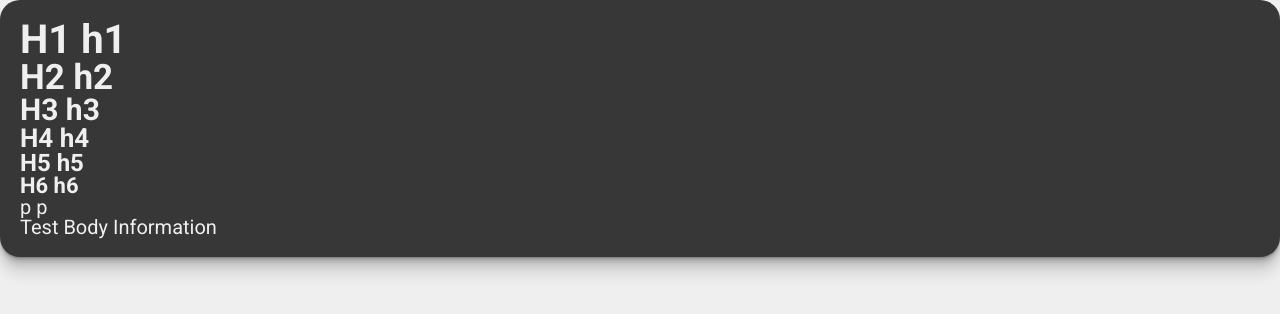
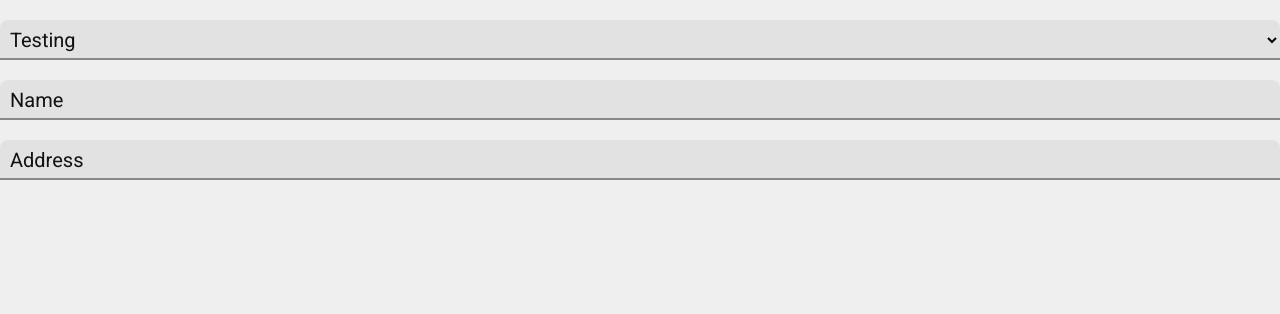
Before and after one commit to 57wng/componentLibrary, a React (Create React App) app: page / in a window 1280 px wide. Shown: the top 314 px of the page. Built offline with nearby package versions, Linux system fonts and the light colour scheme.

Commit message:
added more state functionality to Input

```diff
--- a/src/App.js
+++ b/src/App.js
@@ -1,24 +1,26 @@
 import React, {useState} from 'react';
-import Card from "./Components/Card";
+import Dropdown from "./Components/Dropdown";
+import {Input} from "./Components";
 
 const App = () => {
+    const [state, setState] = useState();
+    const [formData, setFormData] = useState({
+        name: '',
+        address: '',
+    })
+
+    const {name, address} = formData;
+
+    const change = (event) => {
+        setFormData({ ...formData, [event.target.name]: event.target.value });
+    };
+
     return <div data-test="app-component" className="App">
 
-
-        <Card
-            color={'dark'}
-            elevation={5}
-            hover={true}
-        >
-            <h1>H1 h1</h1>
-            <h2>H2 h2</h2>
-            <h3>H3 h3</h3>
-            <h4>H4 h4</h4>
-            <h5>H5 h5</h5>
-            <h6>H6 h6</h6>
-            <p>p p</p>
-            <p>Test Body Information</p>
-        </Card>
+        <Dropdown label={"Testing"} setState={(e) => setState(e)} value={state}
+                  options={[1, 2, 3, 4, 5, 6, 7, 8, 9, 10]}/>
+        <Input type={"text"}  placeholder={"Name"} onChange={(e) => setState(e)}/>
+        <Input type={"text"} value={address} name={"address"} placeholder={"Address"} onChange={(e) => change(e)}/>
 
     </div>;
 };
--- a/src/Components/Input.js
+++ b/src/Components/Input.js
@@ -1,6 +1,6 @@
 import React from 'react';
 
-const Input = ({ placeholder, value, type, required, onChange, customClass }) => {
+const Input = ({placeholder, value, type, required, name, onChange, customClass}) => {
     return (
         <div
             data-test={'input-component'}
@@ -13,11 +13,12 @@ const Input = ({ placeholder, value, type, required, onChange, customClass }) =>
                 className={'form__field'}
                 autoComplete="off"
                 id={placeholder}
+                name={name}
                 type={type === undefined ? 'text' : type}
                 value={value}
                 required={required === undefined ? false : true}
                 placeholder={' '}
-        onChange={(e) => onChange(e.target.value)}
+                onChange={name !== undefined ? (e) => onChange(e) : (e) => onChange(e.target.value)}
             />
             <label htmlFor={placeholder} className={'form__label'}>
                 {placeholder} <span className={'required'}>{required && '*'}</span>
--- a/src/Components/index.js
+++ b/src/Components/index.js
@@ -6,6 +6,7 @@ import Avatar from './Avatar';
 import Loading from './Loading';
 import Radio from './Radio';
 import Dropdown from './Dropdown';
-import '../src/Style/import.scss';
+import Card from './Card';
+import '../Style/import.scss';
 
-export { Button, Input, Textarea, Modal, Avatar, Loading, Radio, Dropdown };
+export { Button, Input, Textarea, Modal, Avatar, Loading, Radio, Card, Dropdown };
```
Also changed, not shown: 6 other files (tests, documents, lock files or other folders). Lines whose indentation alone changed are shown as unchanged.
